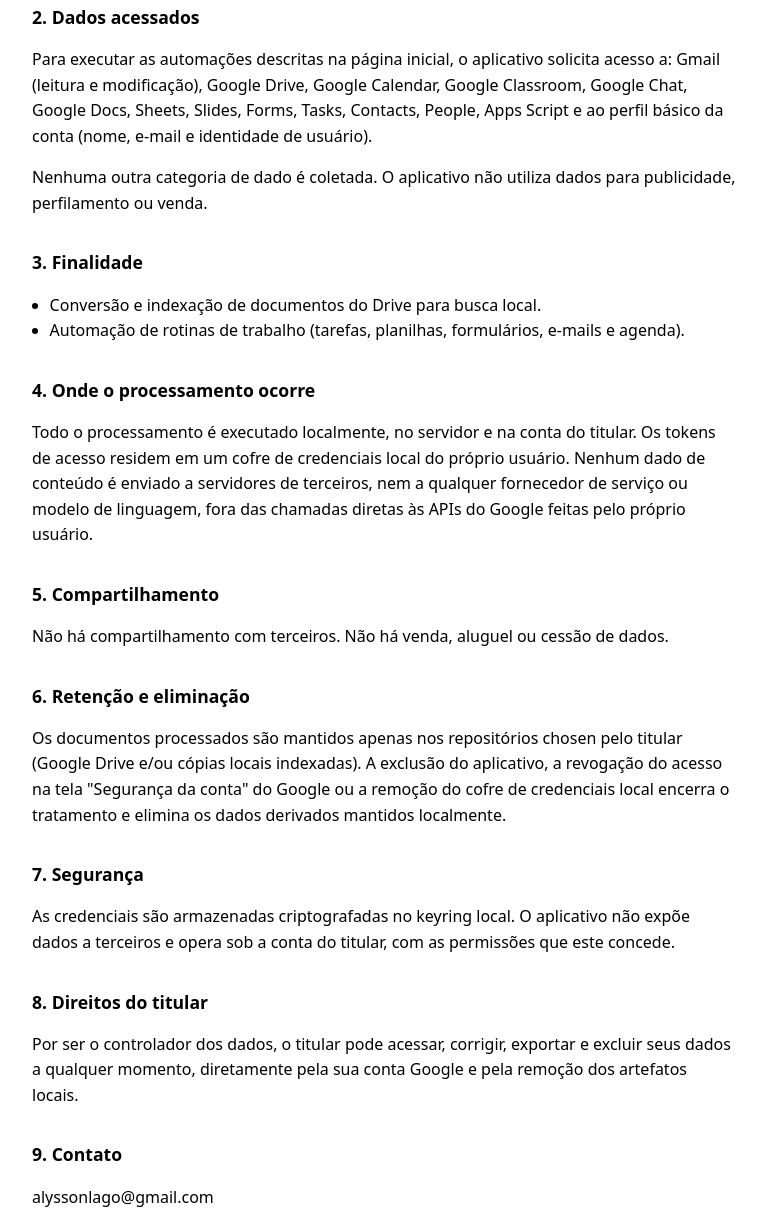
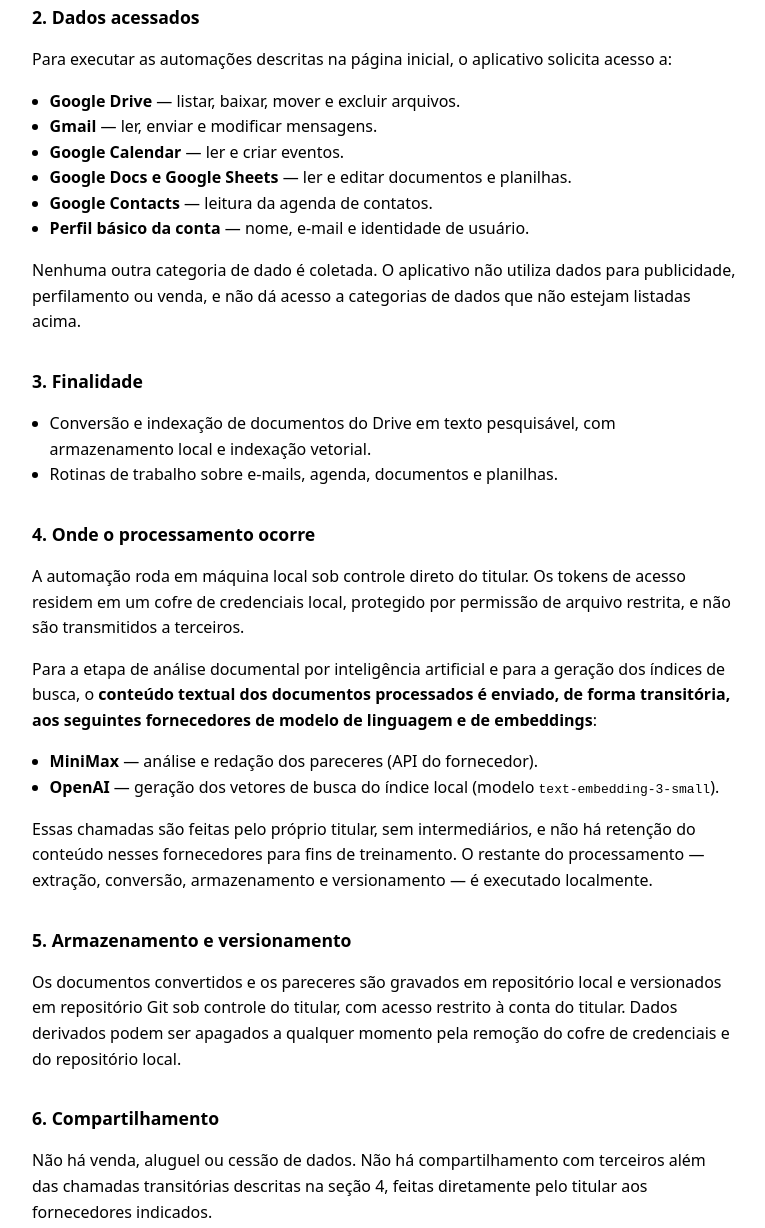
Before and after one commit to alyssonlago/CGLEGIS, a plain HTML site: page privacy.html in a window 1280 px wide. Shown: the part 385-1613 px from the top of the page, without its empty margins (256-1021 px from the left). Drawn offline with Linux system fonts and the light colour scheme.

Commit message:
Alinha homepage e politica de privacidade com o uso real do app
A homepage passou a ser a raiz do site, mas a URL registrada no OAuth
consent screen continua sendo /CGLEGIS/policy/index.html. Os stubs em
policy/ evitam 404 nessa URL.

A politica de privacidade declarava 12 categorias de dados (Classroom,
Chat, Tasks, Forms, Apps Script, Slides) que o app nao acessa, e afirmava
que nenhum conteudo era enviado a terceiros - o que era falso: o texto dos
documentos vai para MiniMax (LLM) e OpenAI (embeddings). Corrigido para
declarar apenas os escopos usados e o envio transitorio real.

```diff
--- a/privacy.html
+++ b/privacy.html
@@ -21,7 +21,7 @@
 <body>
 <main>
   <h1>Política de Privacidade</h1>
-  <p class="lead">Aplicativo Jarvis — automação pessoal do Google Workspace. Última atualização: 16 de novembro de 2026.</p>
+  <p class="lead">Aplicativo Jarvis — automação pessoal do Google Workspace. Última atualização: 17 de novembro de 2026.</p>
 
   <nav>
     <a href="index.html">Início</a>
@@ -32,31 +32,48 @@
   <p>O aplicativo é de uso estritamente pessoal. O titular dos dados é o próprio usuário do aplicativo e, ao mesmo tempo, o responsável pelo tratamento, operando em máquina e conta sob seu controle direto.</p>
 
   <h2>2. Dados acessados</h2>
-  <p>Para executar as automações descritas na página inicial, o aplicativo solicita acesso a: Gmail (leitura e modificação), Google Drive, Google Calendar, Google Classroom, Google Chat, Google Docs, Sheets, Slides, Forms, Tasks, Contacts, People, Apps Script e ao perfil básico da conta (nome, e-mail e identidade de usuário).</p>
-  <p>Nenhuma outra categoria de dado é coletada. O aplicativo não utiliza dados para publicidade, perfilamento ou venda.</p>
+  <p>Para executar as automações descritas na página inicial, o aplicativo solicita acesso a:</p>
+  <ul>
+    <li><strong>Google Drive</strong> — listar, baixar, mover e excluir arquivos.</li>
+    <li><strong>Gmail</strong> — ler, enviar e modificar mensagens.</li>
+    <li><strong>Google Calendar</strong> — ler e criar eventos.</li>
+    <li><strong>Google Docs e Google Sheets</strong> — ler e editar documentos e planilhas.</li>
+    <li><strong>Google Contacts</strong> — leitura da agenda de contatos.</li>
+    <li><strong>Perfil básico da conta</strong> — nome, e-mail e identidade de usuário.</li>
+  </ul>
+  <p>Nenhuma outra categoria de dado é coletada. O aplicativo não utiliza dados para publicidade, perfilamento ou venda, e não dá acesso a categorias de dados que não estejam listadas acima.</p>
 
   <h2>3. Finalidade</h2>
   <ul>
-    <li>Conversão e indexação de documentos do Drive para busca local.</li>
-    <li>Automação de rotinas de trabalho (tarefas, planilhas, formulários, e-mails e agenda).</li>
+    <li>Conversão e indexação de documentos do Drive em texto pesquisável, com armazenamento local e indexação vetorial.</li>
+    <li>Rotinas de trabalho sobre e-mails, agenda, documentos e planilhas.</li>
   </ul>
 
   <h2>4. Onde o processamento ocorre</h2>
-  <p>Todo o processamento é executado localmente, no servidor e na conta do titular. Os tokens de acesso residem em um cofre de credenciais local do próprio usuário. Nenhum dado de conteúdo é enviado a servidores de terceiros, nem a qualquer fornecedor de serviço ou modelo de linguagem, fora das chamadas diretas às APIs do Google feitas pelo próprio usuário.</p>
+  <p>A automação roda em máquina local sob controle direto do titular. Os tokens de acesso residem em um cofre de credenciais local, protegido por permissão de arquivo restrita, e não são transmitidos a terceiros.</p>
+  <p>Para a etapa de análise documental por inteligência artificial e para a geração dos índices de busca, o <strong>conteúdo textual dos documentos processados é enviado, de forma transitória, aos seguintes fornecedores de modelo de linguagem e de embeddings</strong>:</p>
+  <ul>
+    <li><strong>MiniMax</strong> — análise e redação dos pareceres (API do fornecedor).</li>
+    <li><strong>OpenAI</strong> — geração dos vetores de busca do índice local (modelo <code>text-embedding-3-small</code>).</li>
+  </ul>
+  <p>Essas chamadas são feitas pelo próprio titular, sem intermediários, e não há retenção do conteúdo nesses fornecedores para fins de treinamento. O restante do processamento — extração, conversão, armazenamento e versionamento — é executado localmente.</p>
 
-  <h2>5. Compartilhamento</h2>
-  <p>Não há compartilhamento com terceiros. Não há venda, aluguel ou cessão de dados.</p>
+  <h2>5. Armazenamento e versionamento</h2>
+  <p>Os documentos convertidos e os pareceres são gravados em repositório local e versionados em repositório Git sob controle do titular, com acesso restrito à conta do titular. Dados derivados podem ser apagados a qualquer momento pela remoção do cofre de credenciais e do repositório local.</p>
 
-  <h2>6. Retenção e eliminação</h2>
-  <p>Os documentos processados são mantidos apenas nos repositórios chosen pelo titular (Google Drive e/ou cópias locais indexadas). A exclusão do aplicativo, a revogação do acesso na tela "Segurança da conta" do Google ou a remoção do cofre de credenciais local encerra o tratamento e elimina os dados derivados mantidos localmente.</p>
+  <h2>6. Compartilhamento</h2>
+  <p>Não há venda, aluguel ou cessão de dados. Não há compartilhamento com terceiros além das chamadas transitórias descritas na seção 4, feitas diretamente pelo titular aos fornecedores indicados.</p>
 
-  <h2>7. Segurança</h2>
-  <p>As credenciais são armazenadas criptografadas no keyring local. O aplicativo não expõe dados a terceiros e opera sob a conta do titular, com as permissões que este concede.</p>
+  <h2>7. Retenção e eliminação</h2>
+  <p>Os documentos processados são mantidos nos repositórios escolhidos pelo titular (Google Drive e/ou cópias locais indexadas). A exclusão do aplicativo, a revogação do acesso na tela "Segurança da conta" do Google ou a remoção do cofre de credenciais local encerra o tratamento e elimina os dados derivados mantidos localmente.</p>
 
-  <h2>8. Direitos do titular</h2>
+  <h2>8. Segurança</h2>
+  <p>As credenciais são armazenadas em cofre de credenciais local, com permissão de arquivo restrita. O aplicativo não expõe dados a terceiros além do explicitado na seção 4 e opera sob a conta do titular, com as permissões que este concede.</p>
+
+  <h2>9. Direitos do titular</h2>
   <p>Por ser o controlador dos dados, o titular pode acessar, corrigir, exportar e excluir seus dados a qualquer momento, diretamente pela sua conta Google e pela remoção dos artefatos locais.</p>
 
-  <h2>9. Contato</h2>
+  <h2>10. Contato</h2>
   <p>alyssonlago@gmail.com</p>
 
   <footer>© 2026 · Jarvis · Política de Privacidade.</footer>
```
Also changed, not shown: index.html (+5 -5 lines), policy/index.html (added, +13 -0 lines), policy/privacy.html (added, +13 -0 lines), policy/terms.html (added, +13 -0 lines), terms.html (+2 -2 lines).
